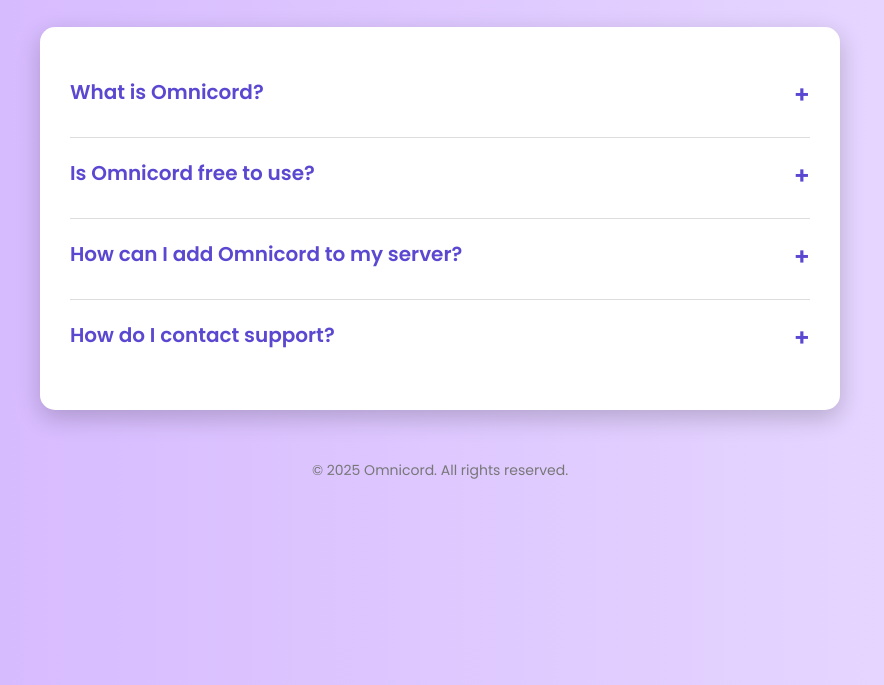
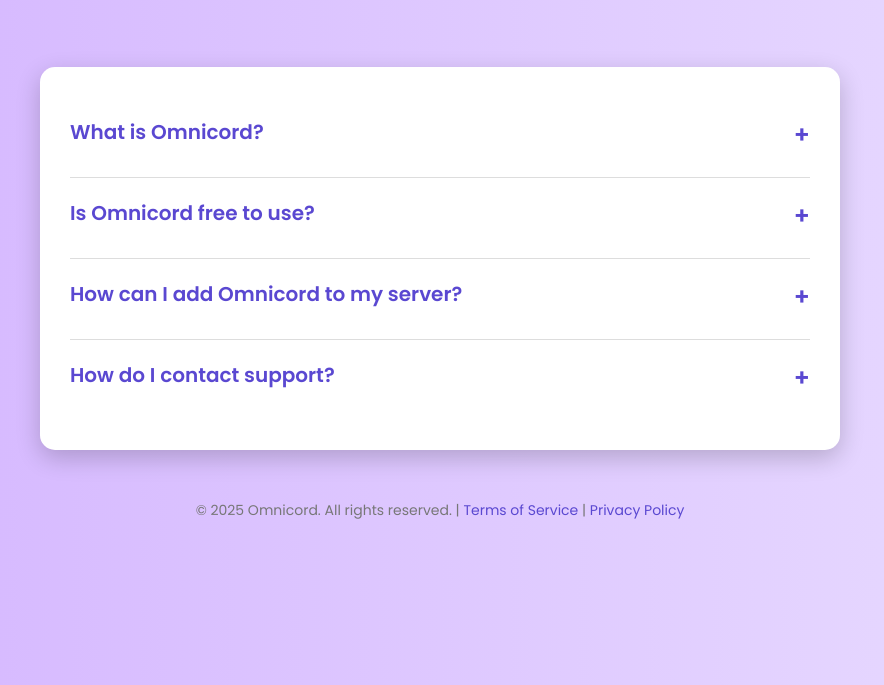
Before and after one commit to phenuop/omnicord-site, a plain HTML site: page faq.html in a window 1280 px wide. Shown: the part 115-800 px from the top of the page, without its empty margins (200-1084 px from the left). Drawn offline with Linux system fonts and the light colour scheme.

Commit message:
Update faq.html

```diff
--- a/faq.html
+++ b/faq.html
@@ -28,15 +28,17 @@
       color: #5a48d1;
       margin-bottom: 30px;
       text-shadow: 2px 2px 5px rgba(0,0,0,0.2);
+      text-align: center;
     }
 
     .faq-container {
-      width: 90%;
+      width: 100%;
       max-width: 800px;
       background: white;
       padding: 30px;
       border-radius: 15px;
       box-shadow: 0 8px 25px rgba(0,0,0,0.2);
+      margin-top: 40px;
     }
 
     .faq-item {
@@ -44,10 +46,15 @@
       padding: 20px 0;
       cursor: pointer;
       position: relative;
+      transition: background-color 0.3s ease;
     }
 
     .faq-item:last-child {
       border-bottom: none;
+    }
+
+    .faq-item:hover {
+      background-color: #f3f3f3;
     }
 
     .question {
@@ -96,6 +103,16 @@
       margin-top: 50px;
       font-size: 14px;
       color: #777;
+      text-align: center;
+    }
+
+    .footer a {
+      color: #5a48d1;
+      text-decoration: none;
+    }
+
+    .footer a:hover {
+      text-decoration: underline;
     }
 
     @media (max-width: 600px) {
@@ -106,6 +123,7 @@
         padding: 20px;
       }
     }
+
   </style>
 </head>
 <body>
@@ -132,7 +150,7 @@
   </div>
 
   <div class="footer">
-    © 2025 Omnicord. All rights reserved.
+    <p>© 2025 Omnicord. All rights reserved. | <a href="terms.html">Terms of Service</a> | <a href="privacy.html">Privacy Policy</a></p>
   </div>
 
   <script>
```
